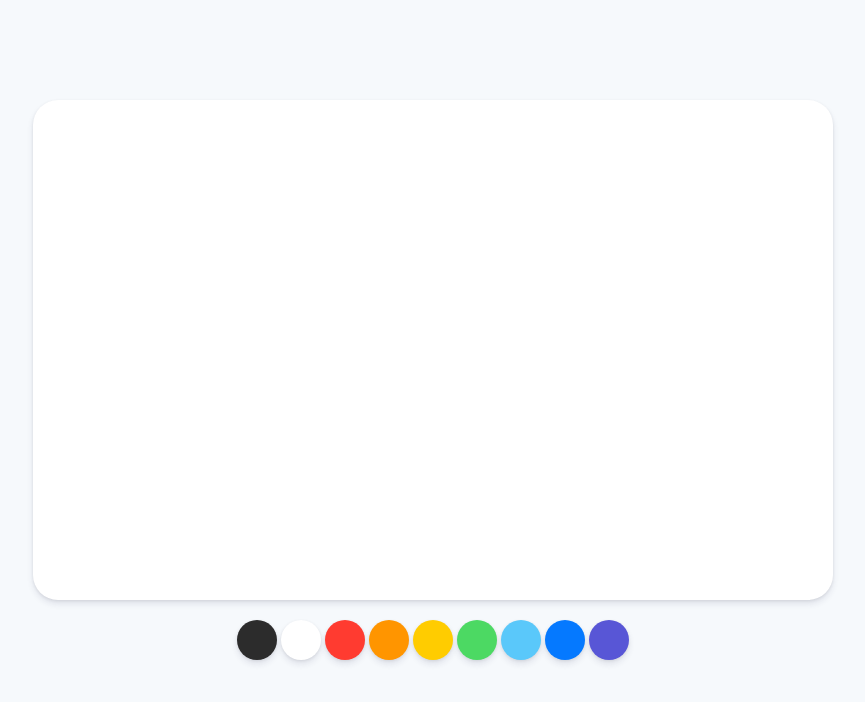
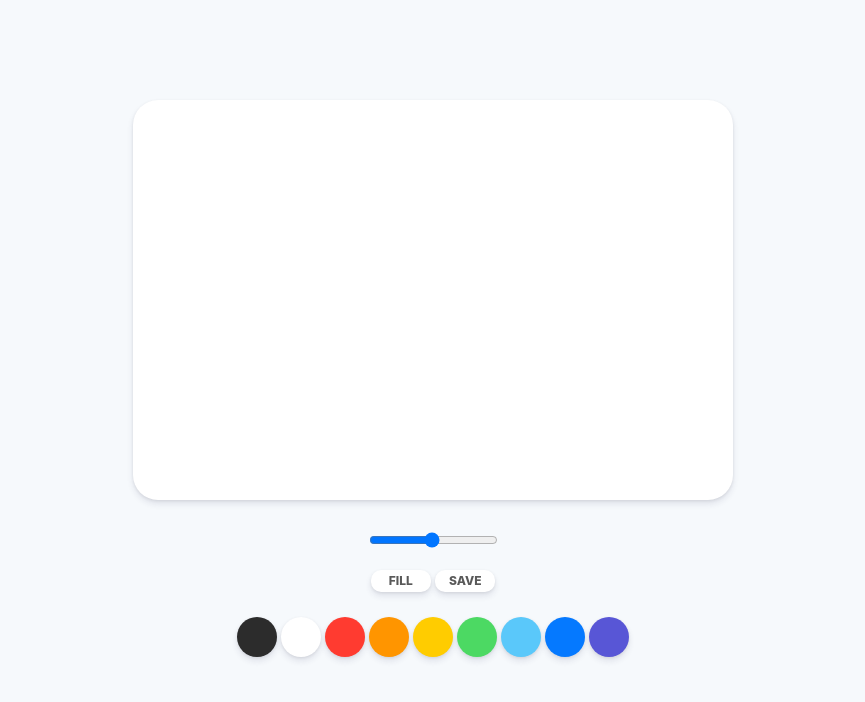
Before and after one commit to Yororing/jsPainting, a plain HTML site: page index.html in a window 1280 px wide. Shown: the whole page, without its empty margins (207-1072 px from the left). Drawn offline with Linux system fonts and the light colour scheme.

Commit message:
Make Controls

```diff
--- a/index.html
+++ b/index.html
@@ -11,6 +11,16 @@
 <body>
     <canvas id="ptCanvas" class="canvas"></canvas>
     <div class="controls">
+
+        <div class="controls__range">
+            <input type="range" id="jsRange" min="0.1" max="5.0" value="2.5" step="0.1"/>
+        </div>
+
+        <div class="controls__btns">
+            <button id="jsMode">Fill</button>
+            <button id="jsSave">Save</button>
+
+        </div>
         <div class="controls__colors">
             <div class="controls__colors" id="ptColors">
                 <div class="controls__color" style="background-color:#2c2c2c;"></div>
--- a/style.css
+++ b/style.css
@@ -10,8 +10,8 @@ body {
 }
 
 .canvas {
-    width: 800px;
-    height: 500px;
+    width: 600px;
+    height: 400px;
     background-color: #fff;
     margin-top: 100px;
     border-radius: 25px;
@@ -20,6 +20,32 @@ body {
 
 .controls {
     margin-top: 20px;
+    display: flex;
+    flex-direction: column;
+    align-items: center;
+}
+
+.controls .controls__btns {
+    margin-bottom: 25px;
+}
+
+.controls__btns button {
+    all: unset;
+    cursor: pointer;
+    background-color: #fff;
+    padding: 5px 5px;
+    width: 50px;
+    text-align: center;
+    border-radius: 10px;
+    box-shadow: 0 4px 6px rgba(50, 50, 93, 0.11), 0 1px 3px rgba(0, 0, 0, 0.08);
+    color: rgba(0, 0, 0, 0.65);
+    text-transform: uppercase;
+    font-weight: 800;
+    font-size: 12px;
+}
+
+.controls__btns button:active {
+    transform: scale(0.9);
 }
 
 .controls .controls__colors {
@@ -37,3 +63,8 @@ body {
 .controls__color{
     margin: 0px 2px;
 }
+
+.controls .controls__range {
+    margin-top: 10px;
+    margin-bottom: 20px;
+}
```
